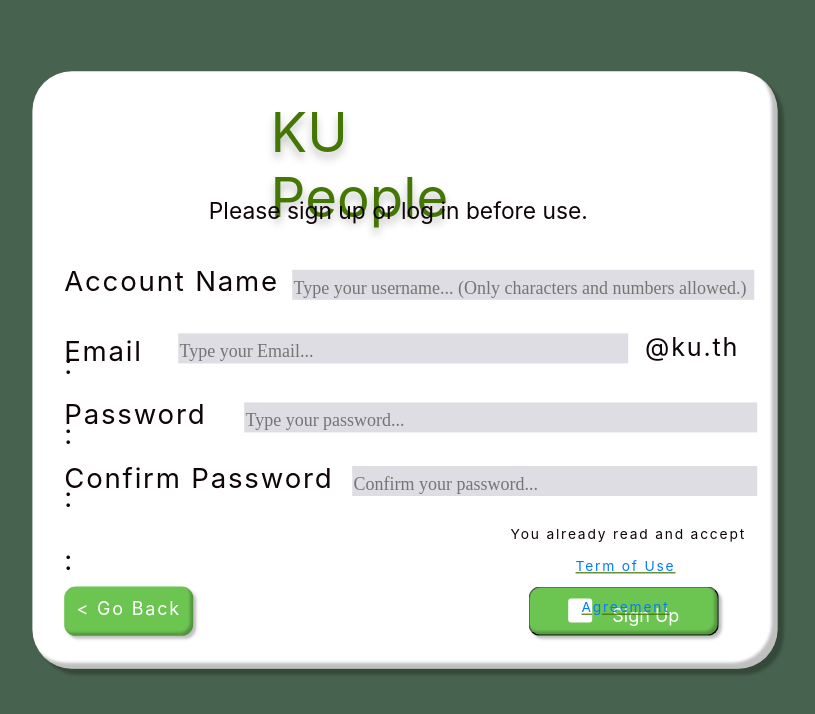
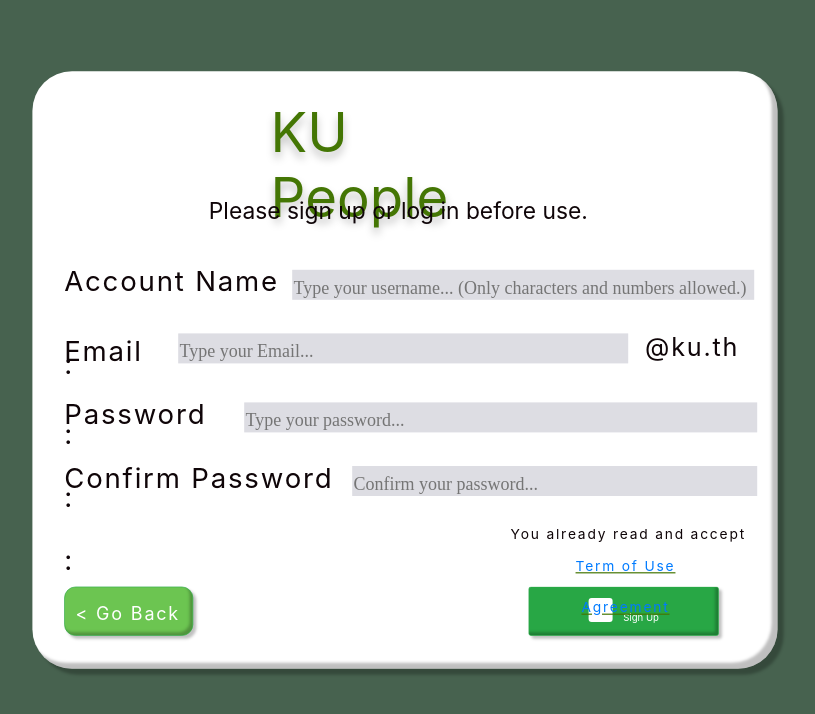
Before and after one commit to qqunx9999/KPP_Frontend, a React (Create React App) app in the folder frontend/: page /SignUp in a window 1280 px wide. Shown: the top 714 px of the page, without its empty margins (376-1191 px from the left). Built offline with nearby package versions, Linux system fonts and the light colour scheme.

Commit message:
fixed button at login

```diff
--- a/frontend/src/CSSsource/SignupPage.css
+++ b/frontend/src/CSSsource/SignupPage.css
@@ -253,6 +253,11 @@
   text-align: center;
 }
 
+#success {
+  background: #6cc551;
+  border-radius: 19px;
+}
+
 .signup_go-back {
   width: 186px;
   height: 90px;
--- a/frontend/src/Pages/SignUpPage.tsx
+++ b/frontend/src/Pages/SignUpPage.tsx
@@ -2,7 +2,8 @@ import React from 'react';
 import { Link } from "react-router-dom";
 import { SignUp } from '../component/SignUpForm';
 import '../CSSsource/SignupPage.css';
-
+import 'bootstrap/dist/css/bootstrap.css';
+import 'bootstrap/dist/css/bootstrap.min.css';
 
 const SignUpPage = () => {
 
@@ -25,12 +26,13 @@ const SignUpPage = () => {
             Term of Use Agreement
             </Link>
         </button>
-
-        <div className="signup_go-back">
-          <Link to="/" className="signup-gb-frame">
+        <Link to="/">
+        <button id="success" className="signup-gb-frame btn btn-success">
+          <div className="signup_go-back">
             &lt; Go Back
-            </Link>
         </div>
+        </button>
+        </Link>
       </div>
     </div>
 
--- a/frontend/src/component/SignUpForm.tsx
+++ b/frontend/src/component/SignUpForm.tsx
@@ -43,7 +43,7 @@ export const SignUp = () => {
                     <Field type="password" required name="conPass" placeholder="Confirm your password..." style={{ width: "675px", height: "50px" }} className="signup-Input-cf-password" />
                     </div>
                     <div className="signup-sign-up">
-                        <button disabled={ isSubmitting } className="signup-su-frame">
+                        <button disabled={ isSubmitting } className="signup-su-frame btn btn-success">
                             <button className="signup-square "></button>
                             &nbsp; &nbsp; Sign Up
                         </button>
```
